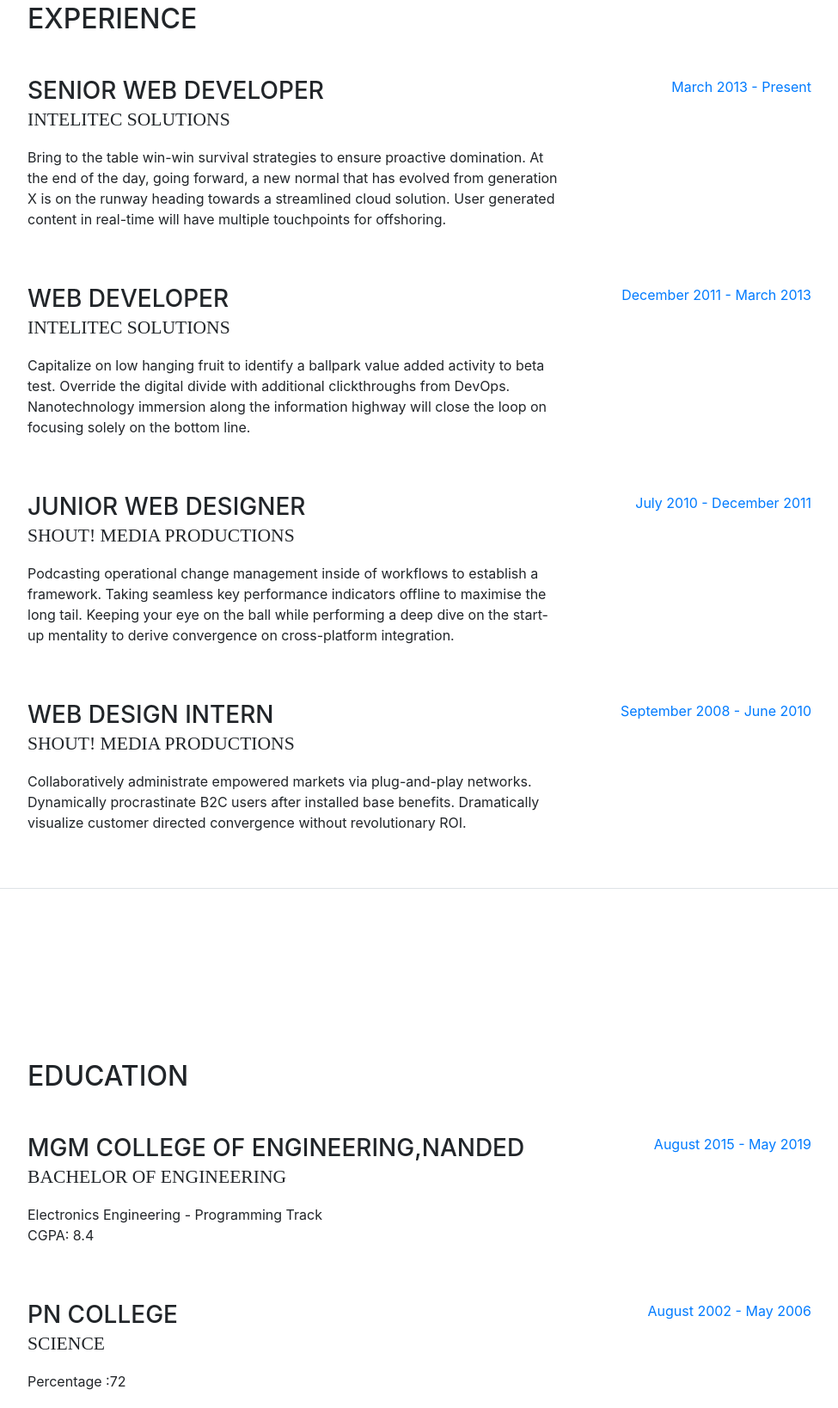
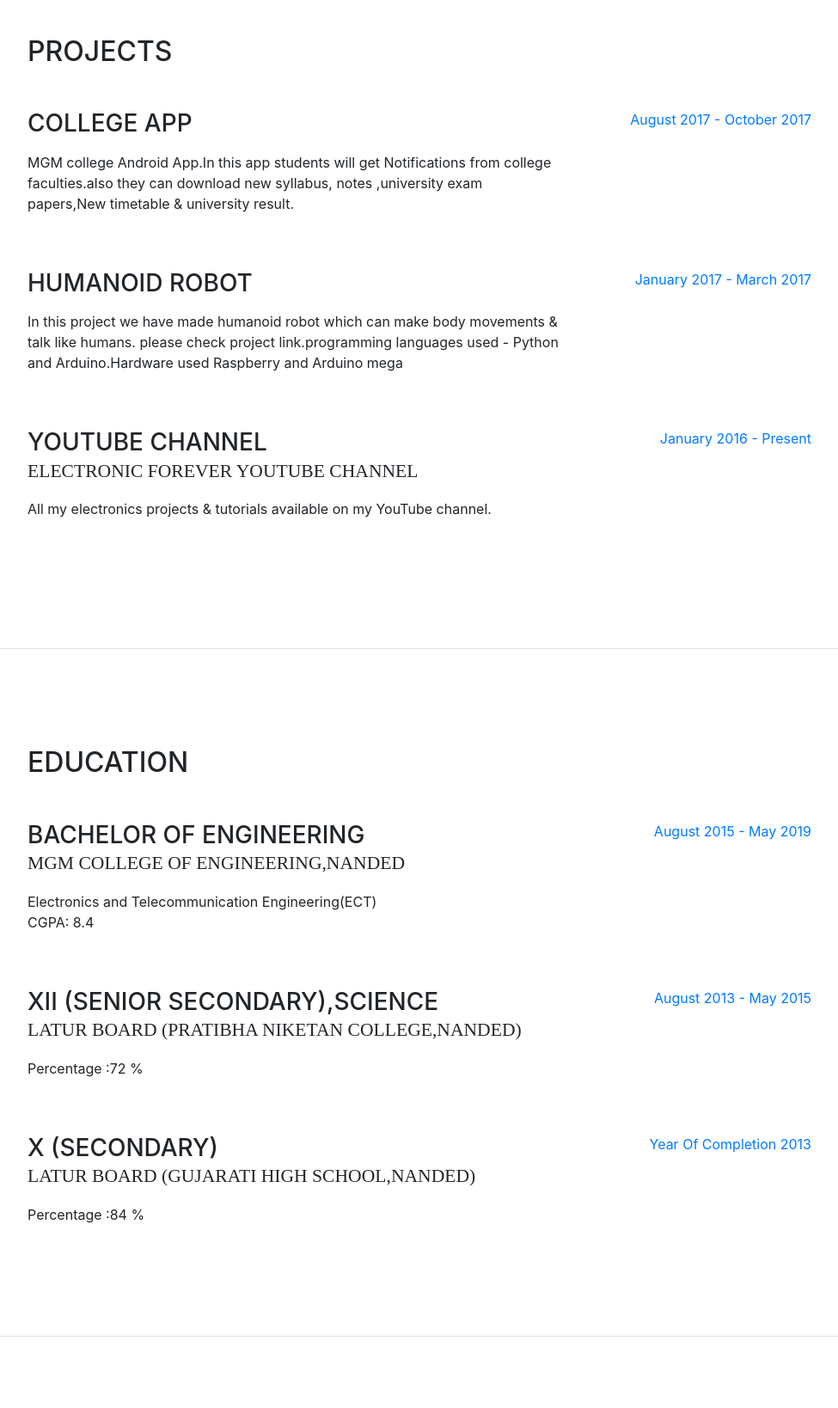
Before and after one commit to saurabh47/saurabh47.github.io, a website with bundled scripts: page index.html in a window 1280 px wide. Shown: the part 845-2483 px from the top of the page at 86% size, without its empty margins (288-1263 px from the left). Built offline with nearby package versions, Linux system fonts and the light colour scheme; a web font is replaced by a local one.

Commit message:
data Update

```diff
--- a/index.html
+++ b/index.html
@@ -47,7 +47,7 @@
             <a class="nav-link js-scroll-trigger" href="#about">About</a>
           </li>
           <li class="nav-item">
-            <a class="nav-link js-scroll-trigger" href="#experience">Experience</a>
+            <a class="nav-link js-scroll-trigger" href="#experience">Projects</a>
           </li>
           <li class="nav-item">
             <a class="nav-link js-scroll-trigger" href="#education">Education</a>
@@ -118,51 +118,42 @@
 
       <section class="resume-section p-3 p-lg-5 d-flex flex-column" id="experience">
         <div class="my-auto">
-          <h2 class="mb-5">Experience</h2>
+          <h2 class="mb-5">Projects</h2>
 
           <div class="resume-item d-flex flex-column flex-md-row mb-5">
             <div class="resume-content mr-auto">
-              <h3 class="mb-0">Senior Web Developer</h3>
-              <div class="subheading mb-3">Intelitec Solutions</div>
-              <p>Bring to the table win-win survival strategies to ensure proactive domination. At the end of the day, going forward, a new normal that has evolved from generation X is on the runway heading towards a streamlined cloud solution. User generated content in real-time will have multiple touchpoints for offshoring.</p>
+              <h3 class="mb-0" >College App</h3>
+              <div class="subheading mb-3" ></div>
+              <p>MGM college Android App.In this app students will get Notifications from college faculties.also they can download new syllabus, notes ,university exam papers,New timetable & university result.</p>
             </div>
             <div class="resume-date text-md-right">
-              <span class="text-primary">March 2013 - Present</span>
+              <span class="text-primary">August 2017 - October 2017</span>
             </div>
           </div>
 
           <div class="resume-item d-flex flex-column flex-md-row mb-5">
             <div class="resume-content mr-auto">
-              <h3 class="mb-0">Web Developer</h3>
-              <div class="subheading mb-3">Intelitec Solutions</div>
-              <p>Capitalize on low hanging fruit to identify a ballpark value added activity to beta test. Override the digital divide with additional clickthroughs from DevOps. Nanotechnology immersion along the information highway will close the loop on focusing solely on the bottom line.</p>
+              <h3 class="mb-0">Humanoid Robot</h3>
+              <div class="subheading mb-3"></div>
+              <p>In this project we have made humanoid robot which can make body movements & talk like humans. please check project link.programming languages used - Python and Arduino.Hardware used Raspberry and Arduino mega</p>
             </div>
             <div class="resume-date text-md-right">
-              <span class="text-primary">December 2011 - March 2013</span>
+              <span class="text-primary">January 2017 - March 2017</span>
             </div>
           </div>
 
           <div class="resume-item d-flex flex-column flex-md-row mb-5">
             <div class="resume-content mr-auto">
-              <h3 class="mb-0">Junior Web Designer</h3>
-              <div class="subheading mb-3">Shout! Media Productions</div>
-              <p>Podcasting operational change management inside of workflows to establish a framework. Taking seamless key performance indicators offline to maximise the long tail. Keeping your eye on the ball while performing a deep dive on the start-up mentality to derive convergence on cross-platform integration.</p>
+              <h3 class="mb-0">YouTube Channel</h3>
+              <div class="subheading mb-3">Electronic Forever YouTube Channel</div>
+              <p>All my electronics projects & tutorials available on my YouTube channel.</p>
             </div>
             <div class="resume-date text-md-right">
-              <span class="text-primary">July 2010 - December 2011</span>
+              <span class="text-primary">January 2016 - Present</span>
             </div>
           </div>
 
-          <div class="resume-item d-flex flex-column flex-md-row">
-            <div class="resume-content mr-auto">
-              <h3 class="mb-0">Web Design Intern</h3>
-              <div class="subheading mb-3">Shout! Media Productions</div>
-              <p>Collaboratively administrate empowered markets via plug-and-play networks. Dynamically procrastinate B2C users after installed base benefits. Dramatically visualize customer directed convergence without revolutionary ROI.</p>
-            </div>
-            <div class="resume-date text-md-right">
-              <span class="text-primary">September 2008 - June 2010</span>
-            </div>
-          </div>
+
 
         </div>
 
@@ -174,9 +165,9 @@
 
           <div class="resume-item d-flex flex-column flex-md-row mb-5">
             <div class="resume-content mr-auto">
-              <h3 class="mb-0">MGM College of Engineering,Nanded</h3>
-              <div class="subheading mb-3">Bachelor of Engineering</div>
-              <div>Electronics Engineering - Programming Track</div>
+              <h3 class="mb-0">Bachelor of Engineering</h3>
+              <div class="subheading mb-3">MGM College of Engineering,Nanded</div>
+              <div>Electronics and Telecommunication Engineering(ECT)</div>
               <p>CGPA: 8.4</p>
             </div>
             <div class="resume-date text-md-right">
@@ -184,14 +175,26 @@
             </div>
           </div>
 
+          <div class="resume-item d-flex flex-column flex-md-row mb-5">
+            <div class="resume-content mr-auto">
+              <h3 class="mb-0">XII (Senior Secondary),Science</h3>
+              <div class="subheading mb-3">LATUR Board (Pratibha Niketan College,Nanded)</div>
+              <p>Percentage :72 %</p>
+            </div>
+            <div class="resume-date text-md-right">
+              <span class="text-primary">August 2013 - May 2015</span>
+            </div>
+          </div>
+
+
           <div class="resume-item d-flex flex-column flex-md-row">
             <div class="resume-content mr-auto">
-              <h3 class="mb-0">PN College</h3>
-              <div class="subheading mb-3">Science</div>
-              <p>Percentage :72</p>
+              <h3 class="mb-0">X (Secondary)</h3>
+              <div class="subheading mb-3">LATUR Board (Gujarati High School,Nanded)</div>
+              <p>Percentage :84 %</p>
             </div>
             <div class="resume-date text-md-right">
-              <span class="text-primary">August 2002 - May 2006</span>
+              <span class="text-primary">Year Of Completion 2013</span>
             </div>
           </div>
 
```
